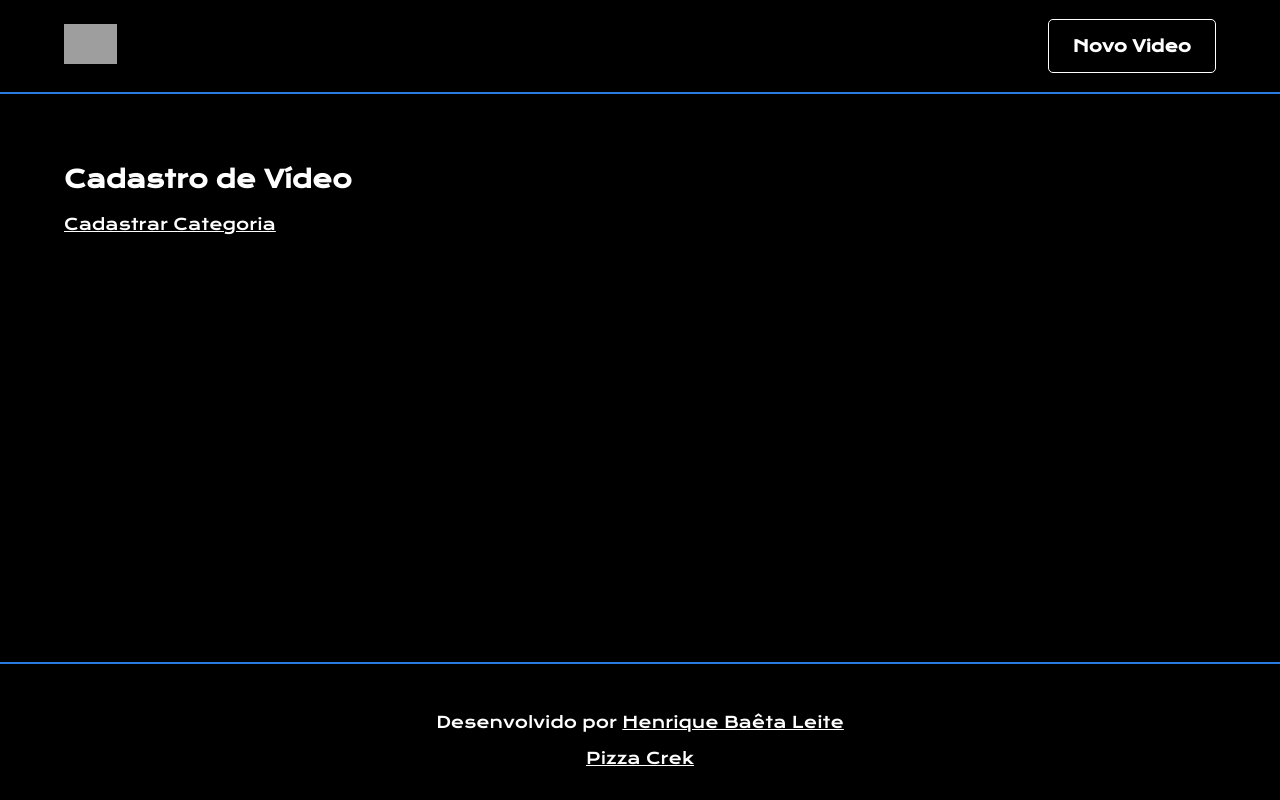
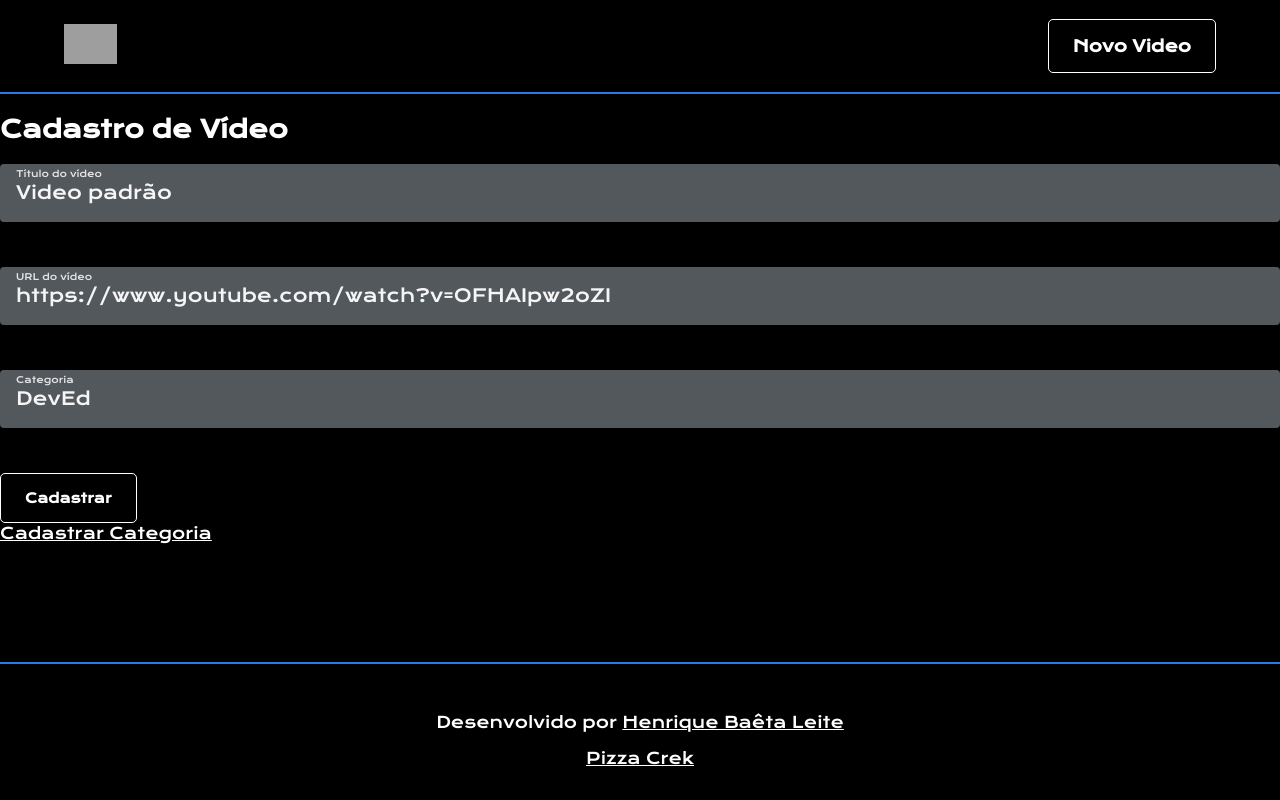
Before and after one commit to HenriqueBaetaLeite/baetaflix, a React (Create React App) app: page /cadastro/video in a window 1280 px wide. Built offline with nearby package versions, Linux system fonts and the light colour scheme; no server answers; grey boxes are pictures that could not be loaded.

Commit message:
iniciando 5 dia

```diff
--- a/db.json
+++ b/db.json
@@ -174,6 +174,12 @@
       "categoriaId": 5,
       "titulo": "Trybe",
       "url": "https://www.youtube.com/watch?v=Lf-m1puDxZs"
+    },
+    {
+      "titulo": "Video padrão",
+      "url": "https://www.youtube.com/watch?v=OFHAIpw2oZI",
+      "categoriaId": 1,
+      "id": 25
     }
   ]
 }
--- a/src/App.js
+++ b/src/App.js
@@ -1,33 +1,43 @@
-import React from 'react';
-import Menu from './components/Menu/';
+import React, { useEffect, useState } from 'react';
 import BannerMain from './components/BannerMain/';
 import Carousel from './components/Carousel/';
-import dadosIniciais from './components/data/dados_iniciais.json';
-import Footer from './components/Footer';
+import PageDefault from './components/PageDefault';
+import categoriasRepository from './repositories/categorias';
+
 function App() {
+  const [dadosIniciais, setDadosIniciais] = useState([]);
+  useEffect(() => {
+    // http://localhost:8080/categorias?_embed=videos
+    categoriasRepository
+      .getAllWithVideos()
+      .then((categ) => {
+        console.log(categ);
+        setDadosIniciais(categ);
+      })
+      .catch((err) => {
+        console.error(err.message);
+      });
+  }, []);
   return (
-    <div style={{ background: '#141414' }} className="App">
-      <Menu />
-      <BannerMain
-        videoTitle={dadosIniciais.categorias[0].videos[0].titulo}
-        url={dadosIniciais.categorias[0].videos[0].url}
-        videoDescription={'Meu Flix de "coisas" diversas'}
-      />
+    <PageDefault paddingAll={0}>
+      {dadosIniciais.length === 0 && <div>Loading...</div>}
 
-      <Carousel ignoreFirstVideo category={dadosIniciais.categorias[0]} />
-
-      <Carousel ignoreFirstVideo category={dadosIniciais.categorias[1]} />
-
-      {/* <Carousel ignoreFirstVideo category={dadosIniciais.categorias[2]} /> */}
-
-      <Carousel ignoreFirstVideo category={dadosIniciais.categorias[3]} />
-
-      <Carousel ignoreFirstVideo category={dadosIniciais.categorias[4]} />
-
-      <Carousel ignoreFirstVideo category={dadosIniciais.categorias[5]} />
-
-      <Footer />
-    </div>
+      {dadosIniciais.map((categoria, index) => {
+        if (index === 0) {
+          return (
+            <div key={categoria.id}>
+              <BannerMain
+                videoTitle={dadosIniciais[0].videos[0].titulo}
+                url={dadosIniciais[0].videos[0].url}
+                videoDescription="Meu FLix de diversas coisas"
+              />
+              <Carousel ignoreFirstVideo category={dadosIniciais[0]} />
+            </div>
+          );
+        }
+        return <Carousel key={categoria.id} category={categoria} />;
+      })}
+    </PageDefault>
   );
 }
 
--- a/src/components/PageDefault/index.js
+++ b/src/components/PageDefault/index.js
@@ -1,7 +1,7 @@
 import React, { Fragment } from 'react';
 import Menu from '../Menu';
 import Footer from '../Footer';
-import styled from 'styled-components';
+import styled, { css } from 'styled-components';
 
 const Main = styled.main`
   background-color: var(--black);
@@ -10,12 +10,16 @@ const Main = styled.main`
   padding-top: 50px;
   padding-left: 5%;
   padding-right: 5%;
+  padding: 0;
+  ${({ paddingAll }) => css`
+    padding: paddingAll;
+  `}
 `;
 
-const PageDefault = ({ children }) => (
+const PageDefault = ({ children, paddingAll }) => (
   <Fragment>
     <Menu />
-    <Main>{children}</Main>
+    <Main paddingAll={paddingAll}>{children}</Main>
     <Footer />
   </Fragment>
 );
--- /dev/null
+++ b/src/config/index.js
@@ -0,0 +1,7 @@
+const url = window.location.hostname.includes('localhost')
+  ? 'http://localhost:8080'
+  : 'https://baetaleiteflix.herokuapp.com';
+
+export default {
+  url,
+};
--- /dev/null
+++ b/src/hooks/useForm.js
@@ -0,0 +1,23 @@
+import React, { useState } from 'react';
+
+const useForm = (valoresIniciais) => {
+  const [value, setValue] = useState(valoresIniciais);
+  const setValues = (key, values) => {
+    setValue({ ...value, [key]: values });
+  };
+  const handleChange = (e) => {
+    setValues(e.target.name, e.target.value);
+  };
+
+  const clearForm = () => {
+    setValues(valoresIniciais);
+  };
+
+  return {
+    handleChange,
+    value,
+    clearForm,
+  };
+};
+
+export default useForm;
--- a/src/pages/CadastroCategoria.jsx
+++ b/src/pages/CadastroCategoria.jsx
@@ -3,29 +3,23 @@ import PageDefault from '../components/PageDefault';
 import { Link } from 'react-router-dom';
 import FormField from '../components/FormField';
 import Button from '../components/Button';
+import useForm from '../hooks/useForm';
 
 const CadastroCategoria = () => {
   const valoresIniciais = {
-    nome: '',
+    titulo: '',
     descricao: '',
     cor: '#000',
   };
 
+  const { handleChange, value, clearForm } = useForm(valoresIniciais);
+
   const [categorias, setCategorias] = useState([]);
-  const [value, setValue] = useState(valoresIniciais);
 
   const handleSubmit = (e) => {
     e.preventDefault();
     setCategorias([...categorias, value]);
-    setValue(valoresIniciais);
-  };
-
-  const setValues = (key, values) => {
-    setValue({ ...value, [key]: values });
-  };
-
-  const handleChange = (e) => {
-    setValues(e.target.name, e.target.value);
+    clearForm(valoresIniciais);
   };
 
   useEffect(() => {
@@ -50,13 +44,13 @@ const CadastroCategoria = () => {
     //     ...categorias,
     //     {
     //       id: 1,
-    //       nome: 'meus Vídeos',
+    //       titulo: 'meus Vídeos',
     //       descricao: 'Minha categoria',
     //       cor: '#cbd1ff',
     //     },
     //     {
     //       id: 2,
-    //       nome: 'Back End',
+    //       titulo: 'Back End',
     //       descricao: 'outra categoria',
     //       cor: '#e5e5e5',
     //     },
@@ -66,14 +60,14 @@ const CadastroCategoria = () => {
 
   return (
     <PageDefault>
-      <h2>Cadastro de Categoria: {value.nome}</h2>
+      <h2>Cadastro de Categoria: {value.titulo}</h2>
 
       <form onSubmit={handleSubmit}>
         <div>
           <FormField
             type="text"
-            name="nome"
-            value={value.nome}
+            name="titulo"
+            value={value.titulo}
             onChange={handleChange}
             label="Nome"
           />
@@ -95,7 +89,7 @@ const CadastroCategoria = () => {
           />
         </div>
 
-        <Button disabled={value.nome ? false : true} type="submit">
+        <Button disabled={value.titulo ? false : true} type="submit">
           Cadastrar
         </Button>
       </form>
@@ -106,8 +100,8 @@ const CadastroCategoria = () => {
         {categorias.map((cat, index) => (
           <div style={{ border: `2px solid ${cat.cor}` }} key={`${cat}${index}`}>
             <p>{cat.titulo}</p>
-            {/* <p>{cat.descricao}</p>
-            <p>{cat.cor}</p> */}
+            <p>{cat.descricao}</p>
+            <p>{cat.cor}</p>
           </div>
         ))}
       </ul>
--- a/src/pages/CadastroVideo.jsx
+++ b/src/pages/CadastroVideo.jsx
@@ -1,11 +1,61 @@
-import React from 'react';
+import React, { useState, useEffect } from 'react';
 import PageDefault from '../components/PageDefault';
-import { Link } from 'react-router-dom';
+import { Link, useHistory } from 'react-router-dom';
+import FormField from '../components/FormField';
+import useForm from '../hooks/useForm';
+import Button from '../components/Button';
+import videosRepository from '../repositories/videos';
+import categoriasRepository from '../repositories/categorias';
 
 const CadastroVideo = () => {
+  const [categorias, setCategorias] = useState();
+  const history = useHistory();
+  const { handleChange, value } = useForm({
+    titulo: 'Video padrão',
+    url: 'https://www.youtube.com/watch?v=OFHAIpw2oZI',
+    categoria: 'DevEd',
+  });
+
+  useEffect(() => {
+    categoriasRepository.getAllWithVideos().then((categ) => {
+      setCategorias(categ);
+    });
+  }, []);
   return (
     <PageDefault>
       <h2>Cadastro de Vídeo</h2>
+      <form
+        onSubmit={(event) => {
+          event.preventDefault();
+          videosRepository
+            .createVideos({
+              titulo: value.titulo,
+              url: value.url,
+              categoriaId: 1,
+            })
+            .then(() => {
+              console.log('Vídeo cadastrado com sucesso!');
+              history.push('/');
+            })
+            .catch((e) => console.error(e));
+        }}
+      >
+        <FormField
+          label="Título do vídeo"
+          name="titulo"
+          value={value.titulo}
+          onChange={handleChange}
+        />
+        <FormField label="URL do vídeo" name="url" value={value.url} onChange={handleChange} />
+        <FormField
+          label="Categoria"
+          name="categoria"
+          value={value.categoria}
+          onChange={handleChange}
+        />
+
+        <Button type="submit">Cadastrar</Button>
+      </form>
       <Link to="/cadastro/categoria">Cadastrar Categoria</Link>
     </PageDefault>
   );
--- /dev/null
+++ b/src/repositories/categorias.js
@@ -0,0 +1,28 @@
+import config from '../config';
+
+const URL_categories = `${config.url}/categorias`;
+
+const getAll = () => {
+  return fetch(`${URL_categories}`).then(async (resp) => {
+    if (resp.ok) {
+      const resposta = await resp.json();
+      return resposta;
+    }
+    throw new Error('Não foi possível buscar os dados.');
+  });
+};
+
+const getAllWithVideos = () => {
+  return fetch(`${URL_categories}?_embed=videos`).then(async (resp) => {
+    if (resp.ok) {
+      const resposta = await resp.json();
+      return resposta;
+    }
+    throw new Error('Não foi possível buscar os dados.');
+  });
+};
+
+export default {
+  getAllWithVideos,
+  getAll,
+};
--- /dev/null
+++ b/src/repositories/videos.js
@@ -0,0 +1,23 @@
+import config from '../config';
+
+const URL_videos = `${config.url}/videos`;
+
+const createVideos = (objVideo) => {
+  return fetch(`${URL_videos}?_embed=videos`, {
+    method: 'POST',
+    headers: {
+      'Content-type': 'application/json',
+    },
+    body: JSON.stringify(objVideo),
+  }).then(async (resp) => {
+    if (resp.ok) {
+      const resposta = await resp.json();
+      return resposta;
+    }
+    throw new Error('Não foi possível cadastrar os dados.');
+  });
+};
+
+export default {
+  createVideos,
+};
```
